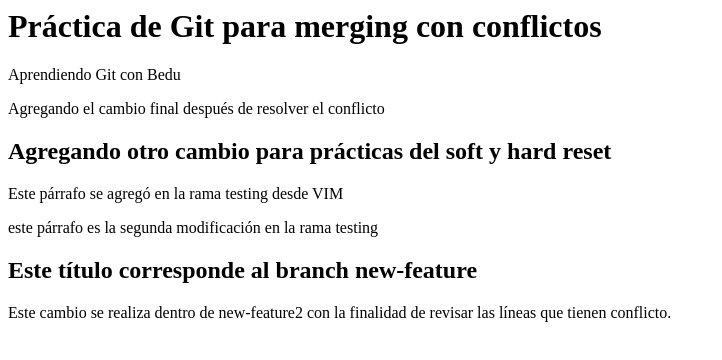
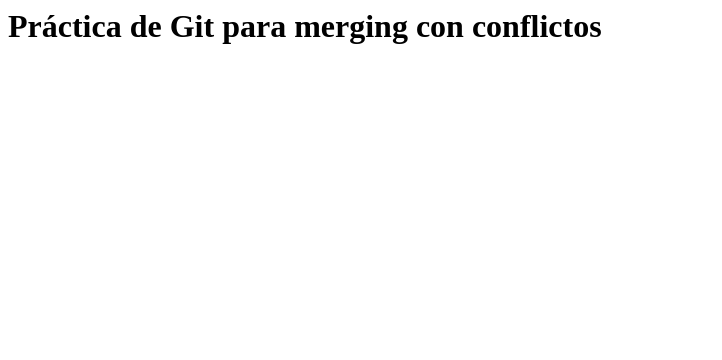
Before and after one commit to DEVFBA/Test, a plain HTML site: page index.html in a window 1280 px wide. Shown: the whole page, without its empty margins (0-722 px from the left). Drawn offline with Linux system fonts and the light colour scheme.

Commit message:
Este commit será revertido, es decir el commit permanecerá pero los cambios serán revertidos y los archivos regresados al estado de modificación del commit anterior

```diff
--- a/index.html
+++ b/index.html
@@ -5,13 +5,6 @@
 	</head>
 	<body>
 		<h1>Práctica de Git para merging con conflictos</h1>
-		<p>Aprendiendo Git con Bedu</p>
-		<p>Agregando el cambio final después de resolver el conflicto</p>
-		<h2>Agregando otro cambio para prácticas del soft y hard reset</h2>
-		<p>Este párrafo se agregó en la rama testing desde VIM</p>
-		<p>este párrafo es la segunda modificación en la rama testing</p>
-		<h2>Este título corresponde al branch new-feature</h2>
-		<p>Este cambio se realiza dentro de new-feature2 con la finalidad de revisar las líneas
-			que tienen conflicto.</p>
+
 	</body>
 </html>
```
